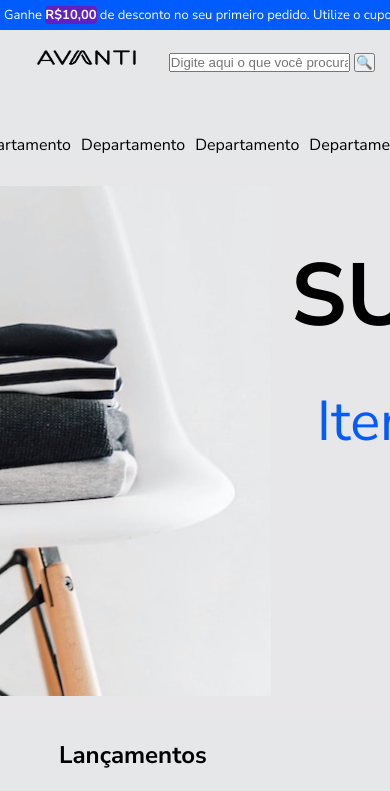
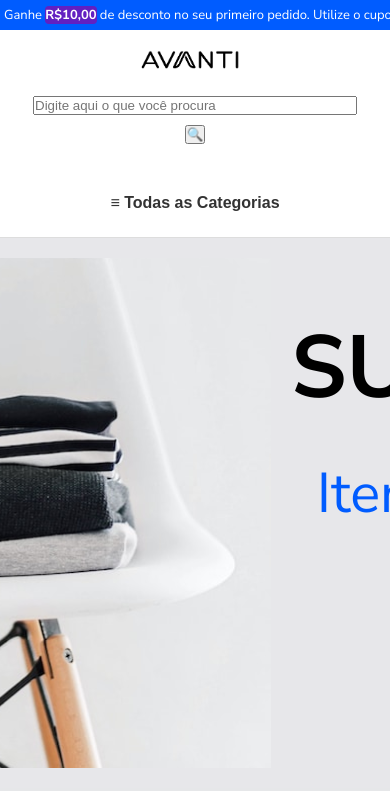
Before and after one commit to WedsonTavares/layout_avanti, a plain HTML site: page index.html in a window 390 px wide. Shown: the top 791 px of the page. Drawn offline with Linux system fonts and the light colour scheme.

Commit message:
menu togle

```diff
--- a/css/styles.css
+++ b/css/styles.css
@@ -14,38 +14,83 @@ body {
 }
 
 header {
-    background-color: FFFFFF;
-    color: white;
+    background-color: #FFFFFF;
+    color: #333;
     padding: 15px;
     display: flex;
-    justify-content: space-around;
+    flex-direction: column;
     align-items: center;
+    justify-content: center;
+    border-bottom: 1px solid #ddd;
 }
 
-header nav input {
-    padding: 10px;
-    width: 300px;
-    border-radius: 5px;
-    border: none;
+header .header-top {
+    display: flex;
+    justify-content: space-between;
+    align-items: center;
+    width: 100%;
+    max-width: 1200px;
+    margin-bottom: 10px;
 }
 
-header nav button {
-    padding: 10px;
-    background-color: #007BFF;
-    color: white;
-    border: none;
-    border-radius: 5px;
-    margin-left: 10px;
+header .logotipo img {
+    width: 150px;
+    height: auto;
 }
 
-.espacamento {
-    padding: 0 0px;
-    background-color: black;
+.header-nav {
+    width: 100%;
+    display: flex;
+    justify-content: center; /* Centraliza a navegação */
+    margin-top: 10px; /* Espaçamento entre a linha superior e a navegação */
 }
 
-.logotipo img {
-    width: 152.58px;
-    height: 27.08px;
+header .menu {
+    display: flex;
+    flex-direction: column; /* Organiza o botão e o menu em coluna */
+    align-items: center;
+    gap: 10px;
+    width: 100%;
+    max-width: 1200px;
+}
+
+header .menu button {
+    font-weight: bold;
+    background-color: transparent;
+    border: none;
+    cursor: pointer;
+    font-size: 16px;
+    color: #333;
+    transition: color 0.3s ease;
+    display: block; /* Garante que o botão apareça em todas as telas */
+}
+
+header .menu button:hover {
+    color: #007BFF;
+}
+
+header .menu ul {
+    list-style: none;
+    padding: 0;
+    margin: 0;
+    display: flex; /* Exibe os itens em linha por padrão */
+    flex-direction: row; /* Alinha os itens lado a lado */
+    gap: 15px; /* Espaçamento entre os itens */
+    background-color: #FFFFFF;
+    border: none; /* Remove a borda */
+    border-radius: 0; /* Remove o arredondamento */
+    width: auto; /* Ajusta a largura automaticamente */
+    text-align: center;
+}
+
+header .menu ul li {
+    padding: 10px;
+    cursor: pointer;
+    transition: background-color 0.3s ease;
+}
+
+header .menu ul li:hover {
+    background-color: #f0f0f0;
 }
 
 .desconto i {
@@ -70,6 +115,11 @@ header nav button {
     padding: 4px;
     line-height: 22px;
     white-space: nowrap;
+}
+
+.logotipo img {
+    width: 152.58px;
+    height: 27.08px;
 }
 
 .menu {
@@ -543,3 +593,48 @@ footer {
     margin: 0 auto;
     text-align: center;
 }
+
+
+
+/* Responsividade */
+@media (max-width: 768px) {
+    header .menu ul {
+        display: none; /* Oculta o menu por padrão em telas menores */
+        flex-direction: column; /* Organiza os itens em coluna */
+        gap: 5px;
+        background-color: #FFFFFF;
+        border: 1px solid #ddd;
+        border-radius: 5px;
+        width: 200px;
+        text-align: center;
+    }
+
+    header .menu ul:not(.hidden) {
+        display: flex; /* Exibe o menu quando a classe "hidden" for removida */
+    }
+}
+
+/* Ajustes para telas menores que 468px */
+@media (max-width: 468px) {
+    header .header-top {
+        flex-direction: column; /* Organiza os itens em coluna */
+        align-items: center;
+        gap: 10px;
+    }
+
+    header .menu-input {
+        width: 100%; /* Faz o input ocupar toda a largura */
+        display: flex;
+        flex-direction: column;
+        align-items: center;
+        gap: 10px;
+    }
+
+    header .menu-input input {
+        width: 90%; /* Ajusta a largura do input */
+    }
+
+    header .menu ul {
+        width: 100%; /* Faz o menu ocupar toda a largura */
+    }
+}
--- a/index.html
+++ b/index.html
@@ -9,12 +9,12 @@
 </head>
 
 <body>
-
     <!-- Header -->
     <div class="desconto">
         Ganhe <strong>R$10,00</strong> de desconto no seu primeiro pedido. Utilize o cupom <i>DESCONTO10</i>
     </div>
     <header>
+        <div class="header-top">
             <div class="logotipo">
                 <img src="assets/images/logo.png" alt="AVANTI Logo">
             </div>
@@ -22,21 +22,22 @@
                 <input type="text" id="search-input" placeholder="Digite aqui o que você procura">
                 <button id="search-button">🔍</button>
             </div>
-    </header>
-
-    <!-- Menu -->
+        </div>
+        <div class="header-nav">
             <nav class="menu">
-        <button id="menu-toggle" onclick="toggleMenu()">Todas as Categorias</button>
-        <ul id="categorias">
-            <li>Departamento</li>
-            <li>Departamento</li>
-            <li>Departamento</li>
-            <li>Departamento</li>
-            <li>Departamento</li>
-            <li>Departamento</li>
-            <li>Departamento</li>
+                <button id="menu-toggle" onclick="toggleMenu()">≡ Todas as Categorias</button>
+                <ul id="categorias" class="hidden">
+                    <li onclick="hideMenu()">Departamento</li>
+                    <li onclick="hideMenu()">Departamento</li>
+                    <li onclick="hideMenu()">Departamento</li>
+                    <li onclick="hideMenu()">Departamento</li>
+                    <li onclick="hideMenu()">Departamento</li>
+                    <li onclick="hideMenu()">Departamento</li>
+                    <li onclick="hideMenu()">Departamento</li>
                 </ul>
             </nav>
+        </div>
+    </header>
 
     <section class="supersale">
         <div class="supersale-content">
--- a/js/script.js
+++ b/js/script.js
@@ -1,8 +1,33 @@
+// Alterna a visibilidade do menu ao clicar no botão "Todas as Categorias"
 function toggleMenu() {
     const menu = document.getElementById('categorias');
-    const isSmallScreen = window.matchMedia('(max-width: 768px)').matches;
+    menu.classList.toggle('hidden');
+}
 
-    if (isSmallScreen) {
-        menu.classList.toggle('hidden');
+// Oculta o menu ao clicar em um item
+function hideMenu() {
+    const menu = document.getElementById('categorias');
+    menu.classList.add('hidden');
+}
+
+// Gerencia o comportamento do menu com base no tamanho da tela
+function handleResize() {
+    const menu = document.getElementById('categorias');
+    const menuToggle = document.getElementById('menu-toggle');
+
+    if (window.innerWidth > 500) {
+        // Em telas maiores, exibe o menu diretamente e oculta o botão toggle
+        menu.classList.remove('hidden');
+        menu.style.display = 'flex';
+        menuToggle.style.display = 'none';
+    } else {
+        // Em telas menores, oculta o menu e exibe o botão toggle
+        menu.classList.add('hidden');
+        menu.style.display = 'none';
+        menuToggle.style.display = 'block';
     }
 }
+
+// Adiciona eventos para redimensionamento e carregamento da página
+window.addEventListener('resize', handleResize);
+window.addEventListener('load', handleResize);
```
Lines whose indentation alone changed are shown as unchanged.
